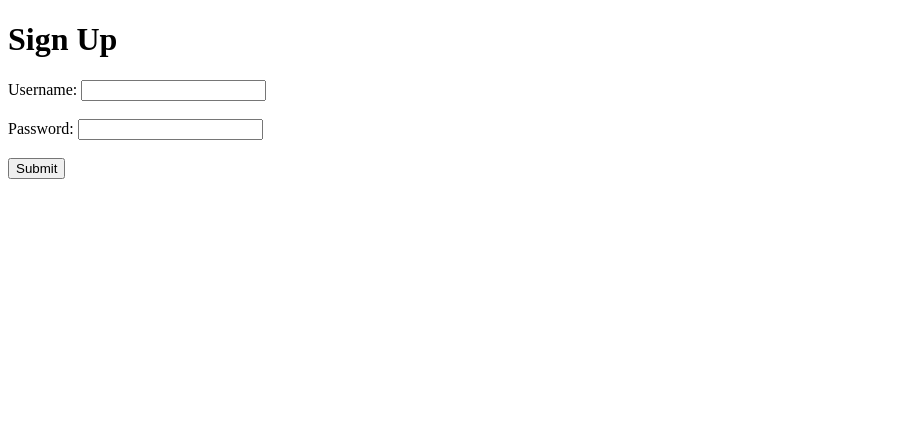
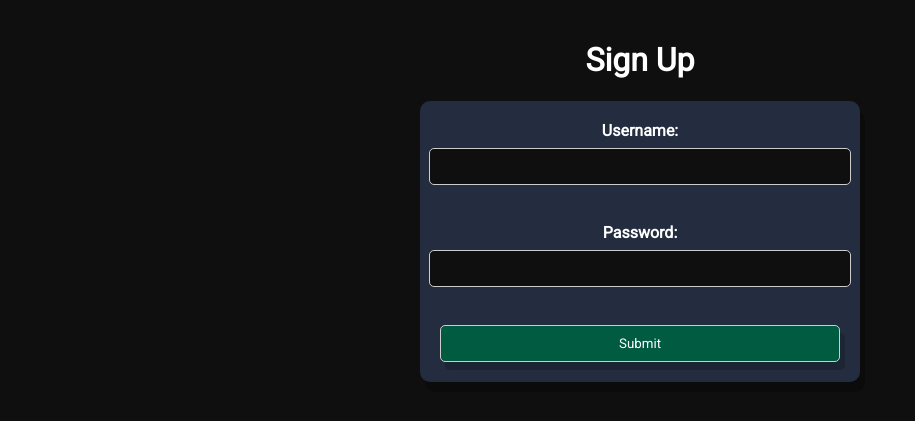
Before and after one commit to allen7hearz/chatapp, a Flask app: page /signup in a window 1280 px wide. Shown: the top 421 px of the page, without its empty margins (0-915 px from the left). Run offline with Flask 3, Linux system fonts and the light colour scheme.

Commit message:
stylesheets for web pages

```diff
--- /dev/null
+++ b/static/signup.css
@@ -0,0 +1,59 @@
+body {
+    background-color: rgb(15, 15, 15);
+    font-family: 'Roboto', sans-serif;
+    text-align: center;
+    padding: 20px;
+    margin: 0;
+    color: white;
+}
+
+h1 {
+    color: white;
+}
+
+form {
+    display: flex;
+    flex-direction: column;
+    align-items: center;
+    background-color: rgb(35, 45, 63);
+    border-radius: 10px;
+    box-shadow: 5px 10px rgba(5, 5, 5, 40%);
+    padding: 20px;
+    max-width: 400px;
+    margin: 0 auto;
+}
+
+label {
+    display: block;
+    margin-bottom: 8px;
+    font-weight: bold;
+    color: white;
+}
+
+input[type="text"],
+input[type="password"],
+input[type="submit"] {
+    width: 100%;
+    padding: 10px;
+    border: 1.5px solid #ccc;
+    border-radius: 5px;
+    font-family: 'Roboto', sans-serif;
+    background-color: rgb(15, 15, 15);
+    color: white;
+}
+
+input[type="submit"] {
+    background-color: rgb(0, 91, 65);
+    color: white;
+    cursor: pointer;
+    border-color:#cccccc ;
+    box-shadow: 5px 8px rgba(5, 5, 5, 19%);
+}
+
+input[type="submit"]:hover {
+    transition: 0.3s;
+    background-color: forestgreen;
+    border-color:rgb(0, 129, 112);
+    box-shadow: 0px 0px;
+
+}
--- a/templates/login.html
+++ b/templates/login.html
@@ -4,6 +4,10 @@
     <meta charset="UTF-8">
     <meta name="viewport" content="width=device-width, initial-scale=1.0">
     <title>Log In</title>
+    <link rel="stylesheet" href="static/login.css">
+    <link rel="preconnect" href="https://fonts.googleapis.com%22%3E/">
+    <link rel="preconnect" href="https://fonts.gstatic.com/" crossorigin>
+
 </head>
 <body>
     <h1>Login</h1>
--- a/templates/signup.html
+++ b/templates/signup.html
@@ -4,6 +4,10 @@
     <meta charset="UTF-8">
     <meta name="viewport" content="width=device-width, initial-scale=1.0">
     <title>Sign Up</title>
+    <link rel="preconnect" href="https://fonts.googleapis.com%22%3E/">
+    <link rel="preconnect" href="https://fonts.gstatic.com/" crossorigin>
+    <link href="https://fonts.googleapis.com/css2?family=Roboto&family=Tinos:ital@1&display=swap" rel="stylesheet">
+    <link rel="stylesheet" href="static/signup.css">
 </head>
 <body>
     <h1>Sign Up</h1>
```
Also changed, not shown: static/index.css (+6 -4 lines), static/login.css (added, +58 -0 lines).
